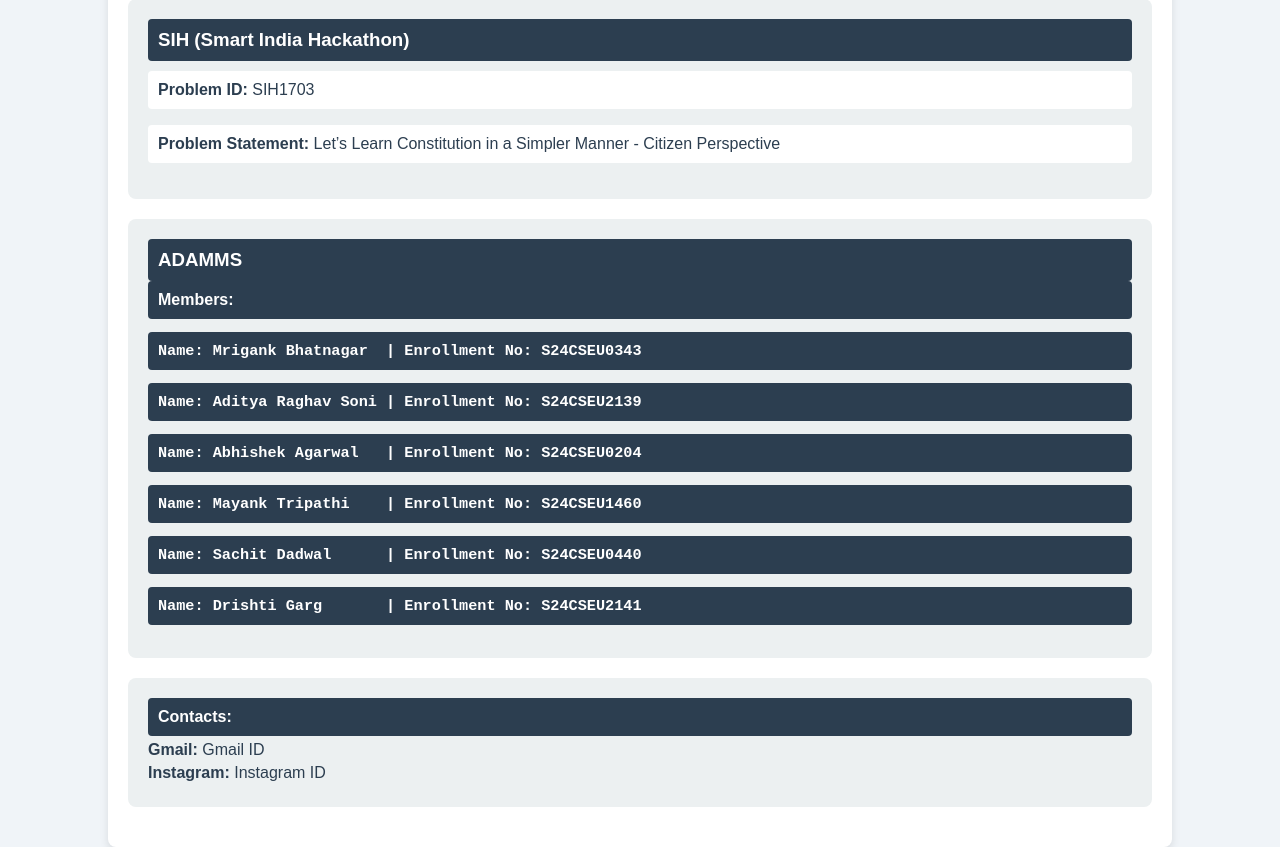
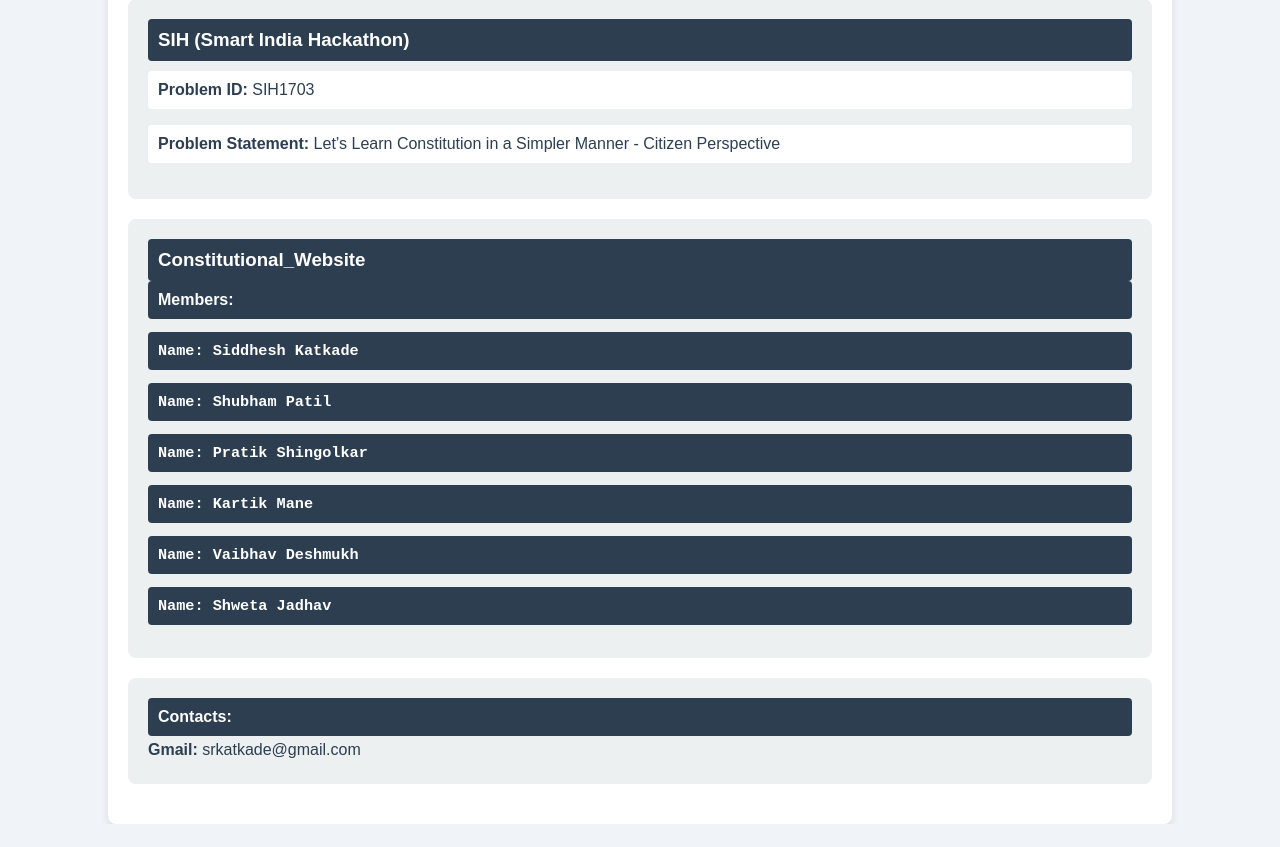
Before and after one commit to Sidd-kat-2004/Smart-India-Hackathon, a plain HTML site: page About Us.html in a window 1280 px wide. Shown: the part 89-936 px from the top of the page. After the commit the page ends 913 px from the top, so only its background shows below. Drawn offline with Linux system fonts and the light colour scheme.

Commit message:
Update About Us.html

```diff
--- a/About Us.html
+++ b/About Us.html
@@ -60,22 +60,22 @@
         </div>
 
         <div class="section" id="adamms">
-            <h3>ADAMMS</h3>
+            <h3>Constitutional_Website</h3>
 
             <h4>Members:</h4>
-            <pre><h3><strong>Name:</strong> Mrigank Bhatnagar  | <strong>Enrollment No:</strong> S24CSEU0343 </pre></h3>
-            <pre><h3><strong>Name:</strong> Aditya Raghav Soni | <strong>Enrollment No:</strong> S24CSEU2139 </pre></h3>
-            <pre><h3><strong>Name:</strong> Abhishek Agarwal   | <strong>Enrollment No:</strong> S24CSEU0204 </pre></h3>
-            <pre><h3><strong>Name:</strong> Mayank Tripathi    | <strong>Enrollment No:</strong> S24CSEU1460 </pre></h3>
-            <pre><h3><strong>Name:</strong> Sachit Dadwal      | <strong>Enrollment No:</strong> S24CSEU0440 </pre></h3>
-            <pre><h3><strong>Name:</strong> Drishti Garg       | <strong>Enrollment No:</strong> S24CSEU2141 </pre></h3>
+            <pre><h3><strong>Name:</strong> Siddhesh Katkade  </pre></h3>
+            <pre><h3><strong>Name:</strong> Shubham Patil   </pre></h3>
+            <pre><h3><strong>Name:</strong> Pratik Shingolkar  </pre></h3>
+            <pre><h3><strong>Name:</strong> Kartik Mane     </pre></h3>
+            <pre><h3><strong>Name:</strong> Vaibhav Deshmukh    </pre></h3>
+            <pre><h3><strong>Name:</strong> Shweta Jadhav   </pre></h3>
 
         </div>
 
         <div class="section contacts">
             <h4>Contacts:</h4>
-            <span><strong>Gmail:</strong> Gmail ID</span>
-            <span><strong>Instagram:</strong> Instagram ID</span>
+            <span><strong>Gmail:</strong> srkatkade@gmail.com</span>
+
         </div>
     </div>
 </body>
```
